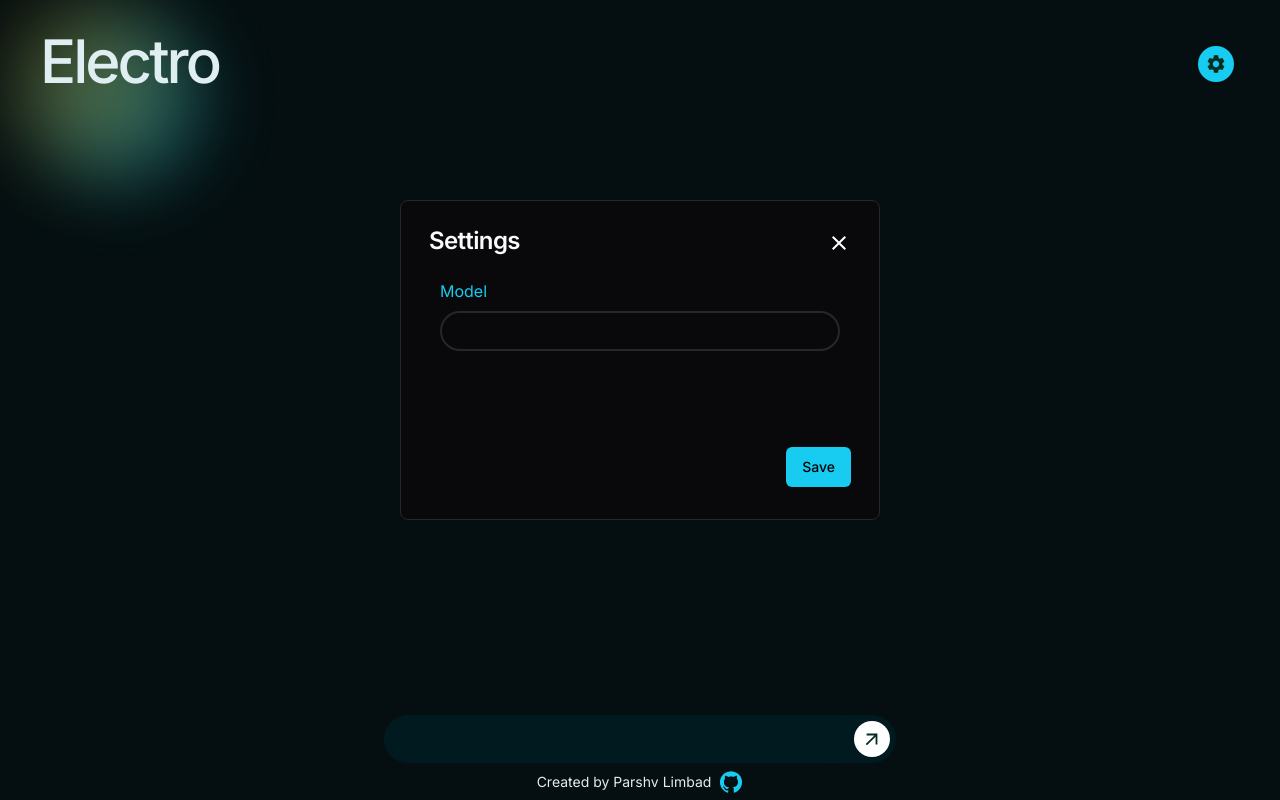
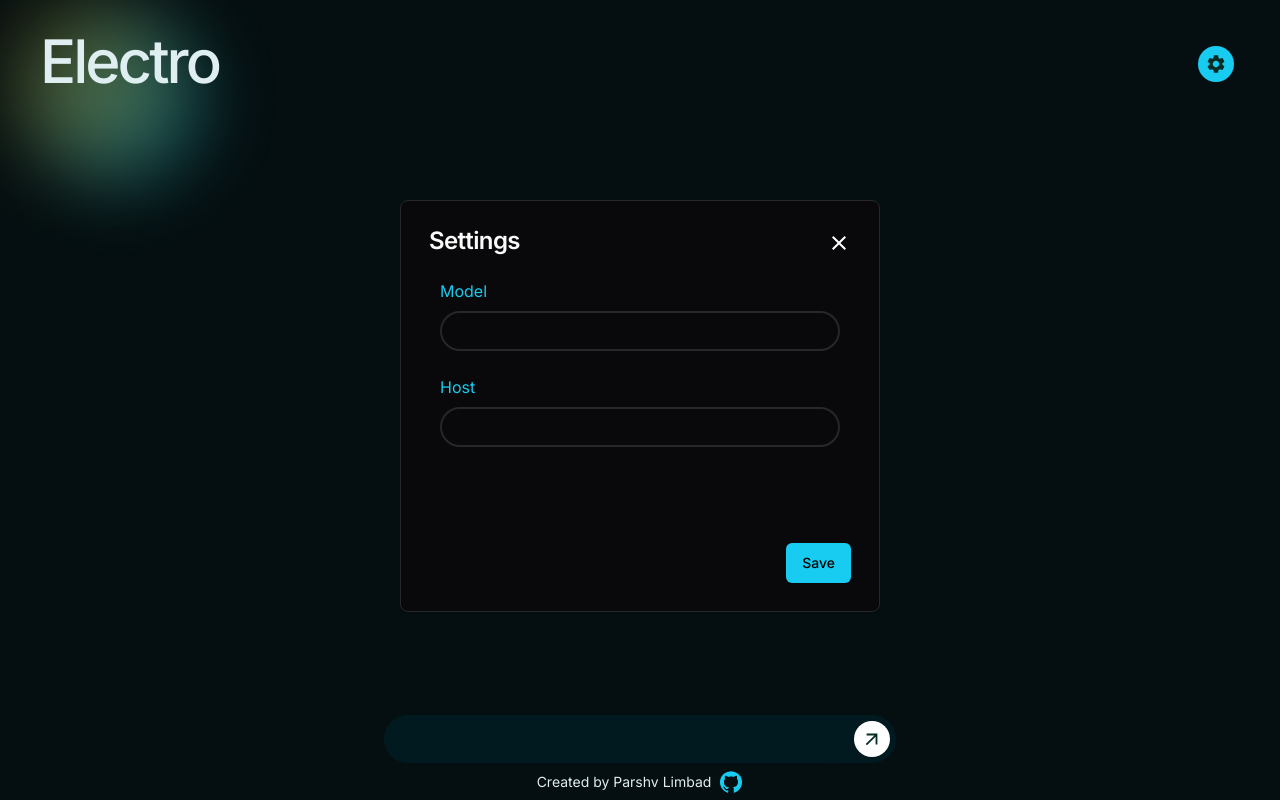
Before and after one commit to ParshvLimbad/electro-llm-ui, a Next.js app: page / in a window 1280 px wide. Both pictures are taken after a click on the button 1216 px from the left and 64 px from the top of the page. Built offline with nearby package versions, Linux system fonts and the light colour scheme.

Commit message:
Toast error message css

```diff
--- a/src/components/ChatAppClient.jsx
+++ b/src/components/ChatAppClient.jsx
@@ -41,6 +41,7 @@ const ChatApp = () => {
   const [message, setMessage] = usePersistentState("message", "");
   const [chatHistory, setChatHistory] = usePersistentState("chatHistory", []);
   const [model, setModel] = usePersistentState("model", "");
+  const [host, setHost] = useState("");
   const [modalState, setModalState] = useState(false);
 
   useEffect(() => {
@@ -60,13 +61,38 @@ const ChatApp = () => {
   const handleModelChange = (e) => {
     setModel(e.target.value);
   };
+  const handleHostChange = (e) => {
+    setHost(e.target.value);
+  };
 
   const handleSendMessage = useCallback(async () => {
     if (!message.trim()) return;
 
+    if (!host.trim()) {
+      toast({
+        variant: "destructive",
+        title: "No host selected",
+        description: "Please select a host port in settings to continue",
+        style: { cursor: "pointer", border: "0px", marginBottom: "10px" },
+        onClick: modalStateTrue,
+      });
+      return;
+    }
+
     try {
+      if (!model.trim()) {
+        toast({
+          variant: "destructive",
+          title: "No model selected",
+          description: "Please select a model in settings to continue",
+          style: { cursor: "pointer", border: "0px", marginBottom: "10px" },
+          onClick: modalStateTrue,
+        });
+        return;
+      }
+
       const res = await axios.post(
-        "http://localhost:11434/api/generate",
+        `${host}`,
         {
           model: model || "default",
           prompt: message,
@@ -89,12 +115,12 @@ const ChatApp = () => {
       console.error("Error sending message:", error);
       toast({
         variant: "destructive",
-        title: "No model selected",
-        description: `Please select a model in settings to continue`,
-        onClick: modalStateTrue,
+        title: "Error",
+        description: "Failed to send message. Please try again later.",
+        style: { cursor: "pointer", border: "0px", marginBottom: "10px" },
       });
     }
-  }, [message, model, setChatHistory, setMessage]);
+  }, [message, model, host, setChatHistory, setMessage]);
 
   const handleCopy = (text) => {
     navigator.clipboard.writeText(text).then(
@@ -176,7 +202,7 @@ const ChatApp = () => {
           </Button>
         </div>
         {modalState && (
-          <Card className="absolute p-7 ml-auto mr-auto left-0 right-0 top-[25%] w-[30rem] h-[20rem] bg-[#09090B] border-[#27272A]">
+          <Card className="absolute p-7 ml-auto mr-auto left-0 right-0 top-[25%] w-[30rem] bg-[#09090B] border-[#27272A]">
             <div className="flex flex-row justify-between">
               <CardTitle className="text-[#FAFAFA]">Settings</CardTitle>
               <button onClick={modalStateFalse}>
@@ -193,6 +219,16 @@ const ChatApp = () => {
                 className="text-[#DFEEF1] rounded-full px-4 py-1 w-[25rem] outline-none border border-[#27272A] border-2 focus:border-[#17ccf0] ease-in-out duration-300 bg-[#09090B] focus-visible:ring-[none]"
               ></Input>
             </div>
+            <div className="flex flex-col mt-6 w-full items-center">
+              <div className="w-[25rem] mb-2">
+                <label className="text-[#17ccf0] self-start">Host</label>
+              </div>
+              <Input
+                value={host}
+                onChange={handleHostChange}
+                className="text-[#DFEEF1] rounded-full px-4 py-1 w-[25rem] outline-none border border-[#27272A] border-2 focus:border-[#17ccf0] ease-in-out duration-300 bg-[#09090B] focus-visible:ring-[none]"
+              ></Input>
+            </div>
             <div className="w-full flex justify-end w-[26rem] mt-24">
               <Button
                 onClick={() => {
@@ -202,7 +238,11 @@ const ChatApp = () => {
                       toast({
                         title: "Model Setup successful!",
                         description: `Model set to ${model}`,
-                        style: { backgroundColor: "#17ccf0", border: "0px" },
+                        style: {
+                          backgroundColor: "#17ccf0",
+                          border: "0px",
+                          marginBottom: "10px",
+                        },
                       });
                   }
                   {
@@ -211,7 +251,37 @@ const ChatApp = () => {
                         variant: "destructive",
                         title: "No model selected",
                         description: `Please select a model in settings to continue`,
-                        style: { cursor: "pointer", border: "0px" },
+                        style: {
+                          cursor: "pointer",
+                          border: "0px",
+                          marginBottom: "10px",
+                        },
+                        onClick: modalStateTrue,
+                      });
+                  }
+                  {
+                    host &&
+                      toast({
+                        title: "Host Setup successful!",
+                        description: `Host URL set to ${host}`,
+                        style: {
+                          backgroundColor: "#17ccf0",
+                          border: "0px",
+                          marginBottom: "10px",
+                        },
+                      });
+                  }
+                  {
+                    !host &&
+                      toast({
+                        variant: "destructive",
+                        title: "No host selected",
+                        description: `Please select a host port in settings to continue`,
+                        style: {
+                          cursor: "pointer",
+                          border: "0px",
+                          marginBottom: "10px",
+                        },
                         onClick: modalStateTrue,
                       });
                   }
@@ -236,7 +306,7 @@ const ChatApp = () => {
                   : "bg-[#17ccf0] text-[#052D23] self-start text-left text-[14px]"
               }`}
             >
-              {chat.text.includes("<code>") ? (
+              {chat.text && chat.text.includes("<code>") ? (
                 <div className="relative">
                   <pre
                     className={`w-full p-2 overflow-auto ${
--- a/src/components/ui/use-toast.ts
+++ b/src/components/ui/use-toast.ts
@@ -5,7 +5,7 @@ import * as React from "react";
 
 import type { ToastActionElement, ToastProps } from "@/components/ui/toast";
 
-const TOAST_LIMIT = 1;
+const TOAST_LIMIT = 2;
 const TOAST_REMOVE_DELAY = 1000000;
 
 type ToasterToast = ToastProps & {
```
